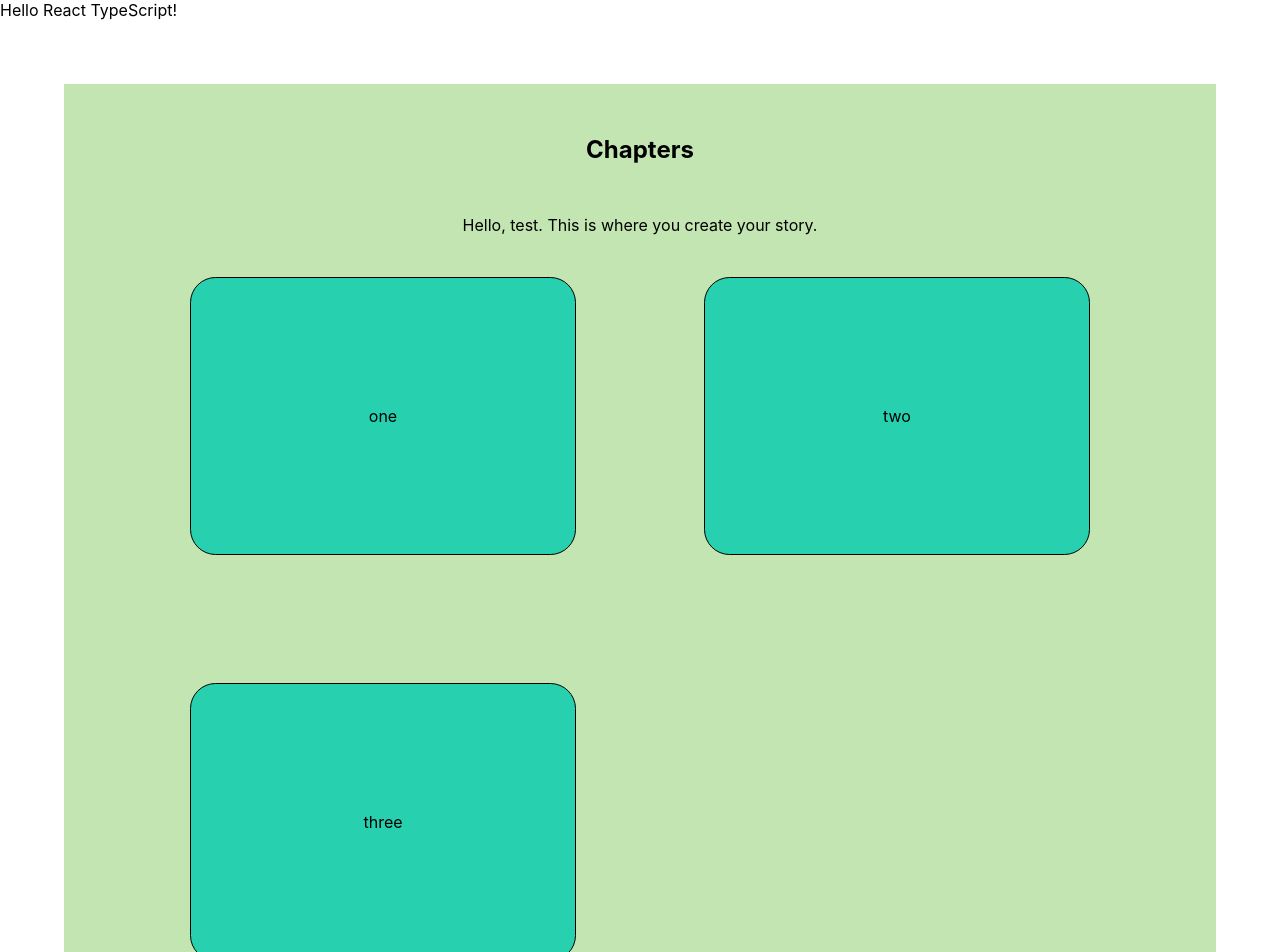
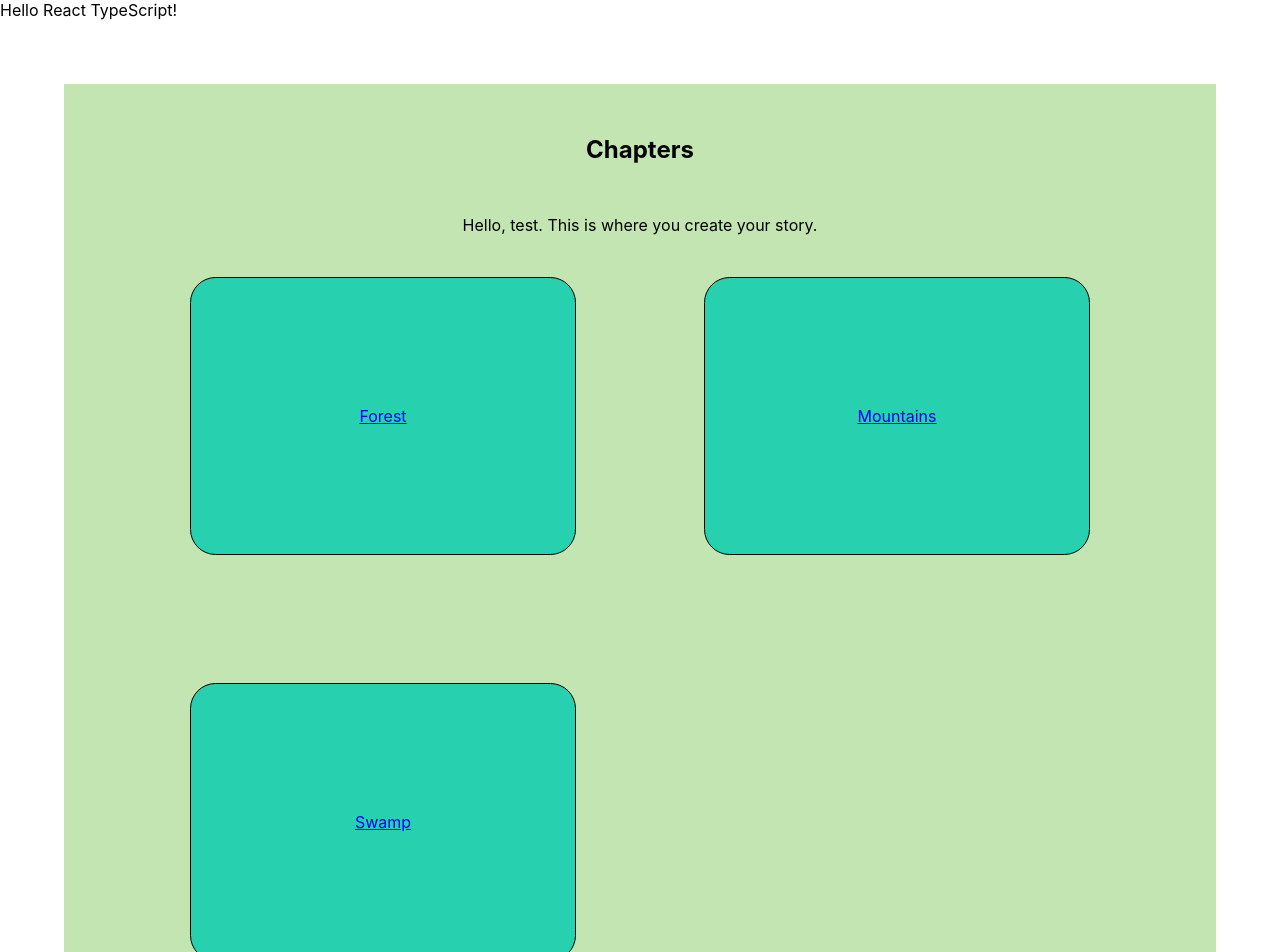
Before and after one commit to franco-ortega/ts-02-storybook, a React (Create React App) app: page /chapters in a window 1280 px wide. Shown: the top 952 px of the page. Built offline with nearby package versions, Linux system fonts and the light colour scheme.

Commit message:
add link to chapterOptions

```diff
--- a/src/components/chapters/Chapters.tsx
+++ b/src/components/chapters/Chapters.tsx
@@ -1,4 +1,5 @@
 import React from 'react';
+import { Link } from 'react-router-dom';
 import PropTypes from 'prop-types';
 import styles from './Chapters.module.css';
 
@@ -13,14 +14,18 @@ interface Land {
 const Chapters: React.FC<Props> = ({ userName }) => {
 
   const testChoices: Land[] = [
-    { title: 'one' },
-    { title: 'two' },
-    { title: 'three' },
+    { title: 'Forest' },
+    { title: 'Mountains' },
+    { title: 'Swamp' }
   ];
 
   // eslint-disable-next-line max-len
   const chapterOptions: JSX.Element[] = testChoices.map((choice: Land, i: number) => (
-    <li key={i}>{choice.title}</li>
+    <Link to={choice.title.toLowerCase()} key={i}>
+      <li>
+        {choice.title}
+      </li>
+    </Link>
   ));
 
   return (
```
